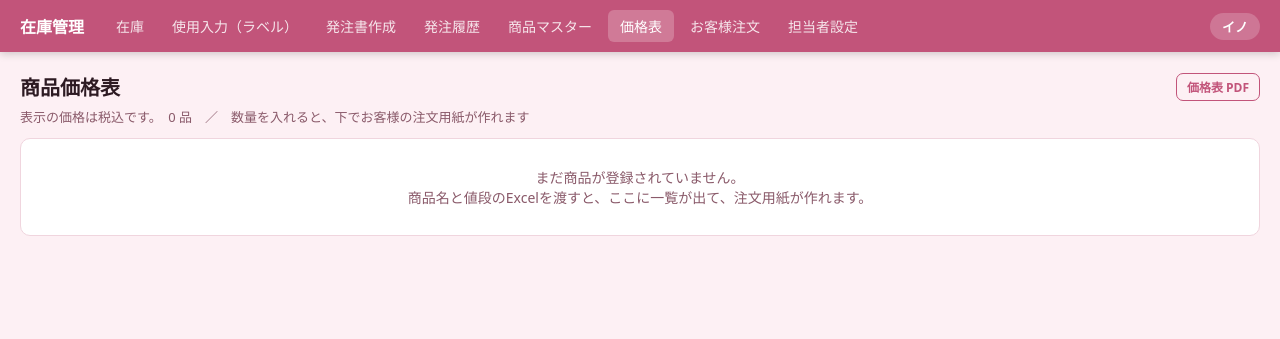
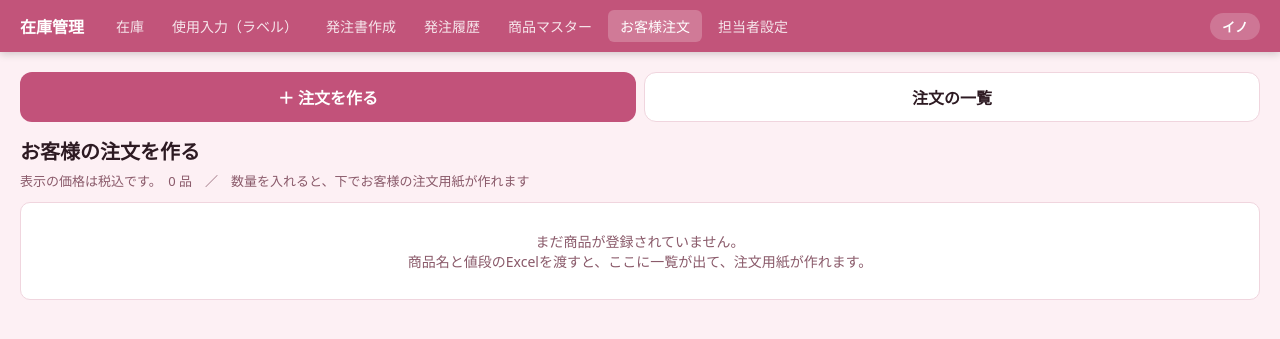
Before and after one commit to inoinomata-sys/zaiko, a Flask app: page /prices in a window 1280 px wide. Shown: the top 339 px of the page. Run offline with Flask 3, Linux system fonts and the light colour scheme; data that the repository does not hold is empty; parts of the project's set-up code (start-up, migrations or seed data) failed here and were passed over; some libraries are stand-ins or nearby versions.

Commit message:
価格表とお客様注文を1つにまとめる（上のメニューは「お客様注文」だけ。画面の上に「注文を作る／注文の一覧」の切り替え、価格表PDFは一覧に移動）
Co-Authored-By: Claude Sonnet 5.5 <noreply@anthropic.com>

```diff
--- /dev/null
+++ b/templates/_order_tabs.html
@@ -0,0 +1,9 @@
+<style>
+.ot { display: flex; gap: 8px; margin-bottom: 14px; }
+.ot a { flex: 1; text-align: center; padding: 12px 0; font-size: 16px; font-weight: 700; border: 1px solid var(--border); border-radius: 12px; background: #fff; color: var(--fg); text-decoration: none; }
+.ot a.on { background: var(--accent, #c2527a); border-color: transparent; color: #fff; }
+</style>
+<div class="ot">
+  <a href="/prices" class="{% if request.path.startswith('/prices') %}on{% endif %}">＋ 注文を作る</a>
+  <a href="/customer-orders" class="{% if request.path == '/customer-orders' %}on{% endif %}">注文の一覧</a>
+</div>
--- a/templates/base.html
+++ b/templates/base.html
@@ -196,8 +196,7 @@ input:focus, select:focus { outline: 2px solid var(--acc); border-color: var(--a
   <a href="/order" class="nav-link {% if request.path.startswith('/order') %}active{% endif %}">発注書作成</a>
   <a href="/order/history" class="nav-link {% if request.path == '/order/history' %}active{% endif %}">発注履歴</a>
   <a href="/products" class="nav-link {% if request.path == '/products' %}active{% endif %}">商品マスター</a>
-  <a href="/prices" class="nav-link {% if request.path.startswith('/prices') %}active{% endif %}">価格表</a>
-  <a href="/customer-orders" class="nav-link {% if request.path.startswith('/customer-orders') %}active{% endif %}">お客様注文</a>
+  <a href="/customer-orders" class="nav-link {% if request.path.startswith('/customer-orders') or request.path.startswith('/prices') %}active{% endif %}">お客様注文</a>
   <a href="/settings/contacts" class="nav-link {% if request.path.startswith('/settings') %}active{% endif %}">担当者設定</a>
   <span class="spacer"></span>
   <span class="store-badge">イノ</span>
--- a/templates/prices.html
+++ b/templates/prices.html
@@ -55,9 +55,9 @@
 {% endblock %}
 
 {% block content %}
+{% include '_order_tabs.html' %}
 <div style="display:flex; align-items:center; justify-content:space-between; margin-bottom:6px; flex-wrap:wrap; gap:10px">
-  <h1 style="font-size:20px; font-weight:700">{% if editing %}注文を直す{% else %}{{ title }}{% endif %}</h1>
-  <a class="btn btn-ghost btn-sm" id="pdf-btn" href="/prices/pdf" download>価格表 PDF</a>
+  <h1 style="font-size:20px; font-weight:700">{% if editing %}注文を直す{% else %}お客様の注文を作る{% endif %}</h1>
 </div>
 <p style="font-size:13px; color:var(--fg2); margin-bottom:12px">
   {{ note }}　<span id="count">{{ total }}</span> 品　／　数量を入れると、下でお客様の注文用紙が作れます
@@ -318,21 +318,5 @@ document.getElementById('c-save')?.addEventListener('click', async () => {
 restoreLocal();
 recalc();
 
-// ── 価格表PDF（iPhoneのホーム画面アプリでは共有メニューを使う） ──
-(function () {
-  const ios = /iPhone|iPad|iPod/.test(navigator.userAgent) || (/Macintosh/.test(navigator.userAgent) && navigator.maxTouchPoints > 1);
-  const btn = document.getElementById('pdf-btn');
-  if (!ios || !btn) return;
-  const url = btn.getAttribute('href'); let file = null;
-  btn.removeAttribute('download'); btn.style.pointerEvents = 'none'; btn.style.opacity = '.6'; btn.textContent = 'PDFを準備中…';
-  const fallback = () => { btn.style.pointerEvents = ''; btn.style.opacity = ''; btn.textContent = '価格表 PDF'; };
-  if (!navigator.canShare) { fallback(); return; }
-  fetch(url).then(r => r.ok ? r.blob() : Promise.reject()).then(b => {
-    const f = new File([b], '商品価格表.pdf', {type: 'application/pdf'});
-    if (!navigator.canShare({files: [f]})) return fallback();
-    file = f; btn.style.pointerEvents = ''; btn.style.opacity = ''; btn.textContent = '価格表PDFを保存・共有';
-  }).catch(fallback);
-  btn.addEventListener('click', e => { if (!file) return; e.preventDefault(); navigator.share({files: [file]}).catch(() => {}); });
-})();
 </script>
 {% endblock %}
```
Also changed, not shown: templates/customer_orders.html (+5 -4 lines).
